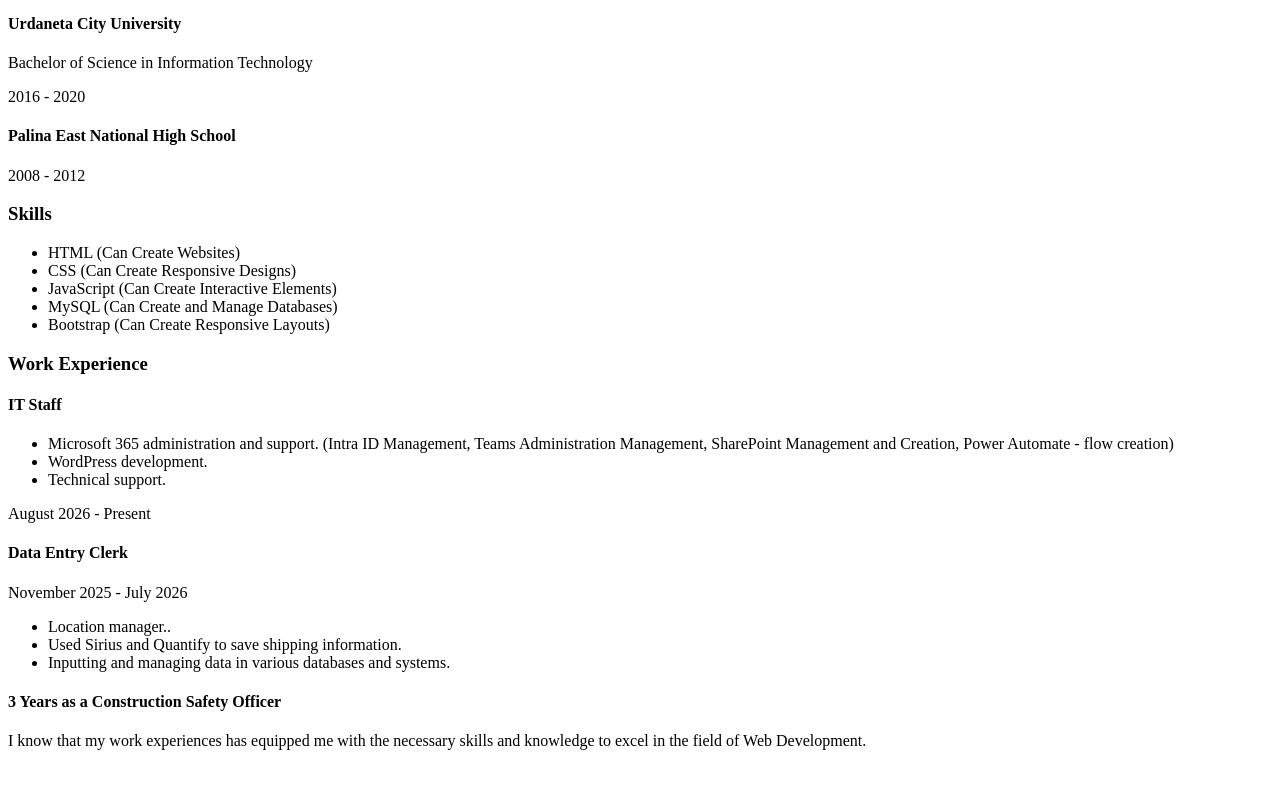
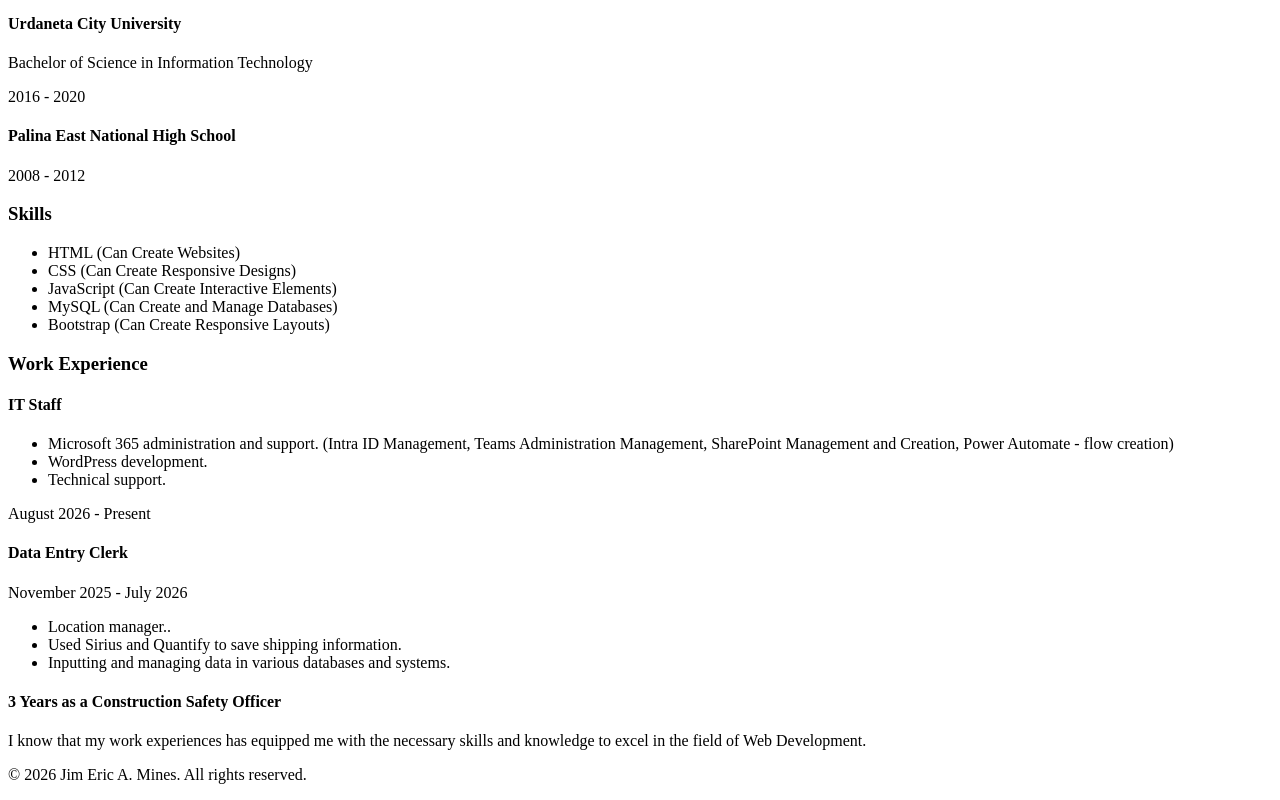
Before and after one commit to jimmines28/test-portfolio, a plain HTML site: page public/Resume.html in a window 1280 px wide. Shown: the part 490-1290 px from the top of the page. Before the commit the page ends 1256 px from the top, so only its background shows below. Drawn offline with Linux system fonts and the light colour scheme.

Commit message:
Update Resume.html

```diff
--- a/public/Resume.html
+++ b/public/Resume.html
@@ -49,6 +49,8 @@
     <h4>3 Years as a Construction Safety Officer</h4>
 
     <p>I know that my work experiences has equipped me with the necessary skills and knowledge to excel in the field of Web Development.</p>
-
+    <footer>
+        <p>© 2026 Jim Eric A. Mines. All rights reserved.</p>
+    </footer>
 </body>
 </html>
```
